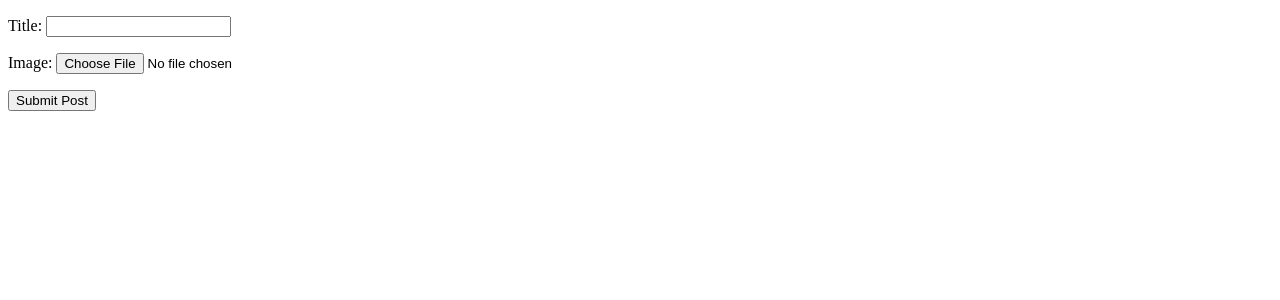
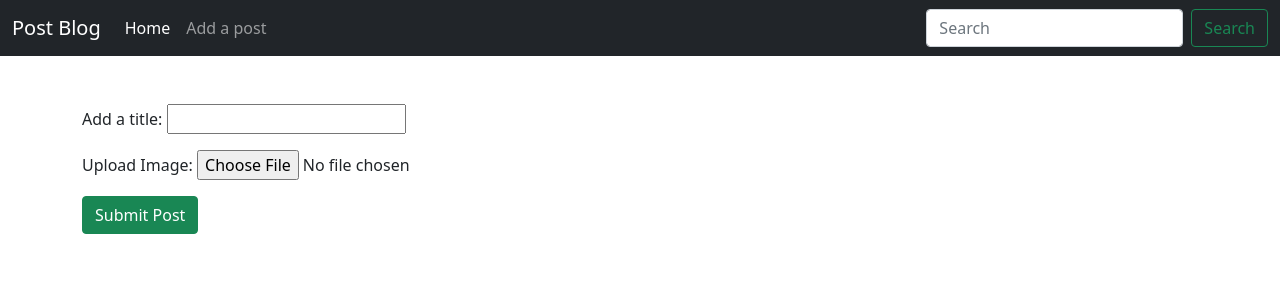
Before and after one commit to MdTanzil/DjangoLearning, a Django app: page /post/ in a window 1280 px wide. Shown: the top 300 px of the page. Run offline with Django 4.2, Linux system fonts and the light colour scheme; some libraries are stand-ins or nearby versions.

Commit message:
Adding Bootstarp and Use

```diff
--- a/feed/forms.py
+++ b/feed/forms.py
@@ -3,5 +3,5 @@ from django import forms
 
 class Postform(forms.Form):
 
-    title = forms.CharField()
-    image = forms.FileField()
+    title = forms.CharField(label='Add a title')
+    image = forms.FileField(label='Upload Image')
--- a/templates/base.html
+++ b/templates/base.html
@@ -4,8 +4,10 @@
     <meta charset="UTF-8" />
     <meta http-equiv="X-UA-Compatible" content="IE=edge" />
     <meta name="viewport" content="width=device-width, initial-scale=1.0" />
+    <link href="https://cdn.jsdelivr.net/npm/bootstrap@5.1.3/dist/css/bootstrap.min.css" rel="stylesheet" integrity="sha384-1BmE4kWBq78iYhFldvKuhfTAU6auU8tT94WrHftjDbrCEXSU1oBoqyl2QvZ6jIW3" crossorigin="anonymous">
     <title>{% block title %}Defoult Title{% endblock title %}</title>
   </head>
+  {% include 'include/naver.html' %}
   <body>
     {% block body %}{% endblock body %}
   </body>
--- /dev/null
+++ b/templates/include/naver.html
@@ -0,0 +1,23 @@
+<nav class="navbar navbar-expand-lg navbar-dark bg-dark">
+  <div class="container-fluid">
+    <button class="navbar-toggler" type="button" data-bs-toggle="collapse" data-bs-target="#navbarTogglerDemo01" aria-controls="navbarTogglerDemo01" aria-expanded="false" aria-label="Toggle navigation">
+      <span class="navbar-toggler-icon"></span>
+    </button>
+    <div class="collapse navbar-collapse" id="navbarTogglerDemo01">
+      <a class="navbar-brand" href="/">Post Blog</a>
+      <ul class="navbar-nav me-auto mb-2 mb-lg-0">
+        <li class="nav-item">
+          <a class="nav-link active" aria-current="page" href="/">Home</a>
+        </li>
+        <li class="nav-item">
+          <a class="nav-link" href="{% url 'feed:post' %}">Add a post</a>
+        </li>
+
+      </ul>
+      <form class="d-flex">
+        <input class="form-control me-2" type="search" placeholder="Search" aria-label="Search">
+        <button class="btn btn-outline-success" type="submit">Search</button>
+      </form>
+    </div>
+  </div>
+</nav>
--- a/templates/new_post.html
+++ b/templates/new_post.html
@@ -2,10 +2,12 @@
 
 
 {% block body %}
+    <div class="container mt-5">
     <form action=""  method="POST" enctype="multipart/form-data">
         {% csrf_token %}
         {{ form.as_p }}
 
-        <button type="submit">Submit Post</button>
+        <button type="submit" class="btn btn-success">Submit Post</button>
     </form>
+    </div>
 {% endblock body %}
```
Also changed, not shown: templates/home.html (+19 -13 lines), db.sqlite3, media/cute_lazy_cat-t3_1yv0Mn2.jpg (added), media/cute_lazy_cat-t3_ai70f45.jpg (added), media/cute_lazy_cat-t3_i3tVprr.jpg (added), media/cute_lazy_cat-t3_n3OXvP6.jpg (added), 4 other files.
